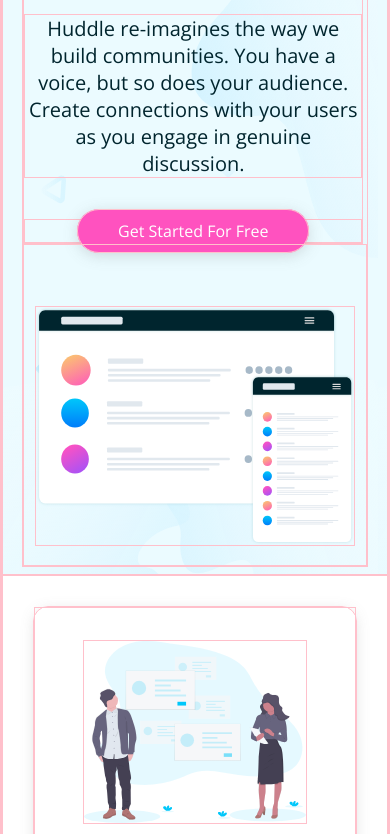
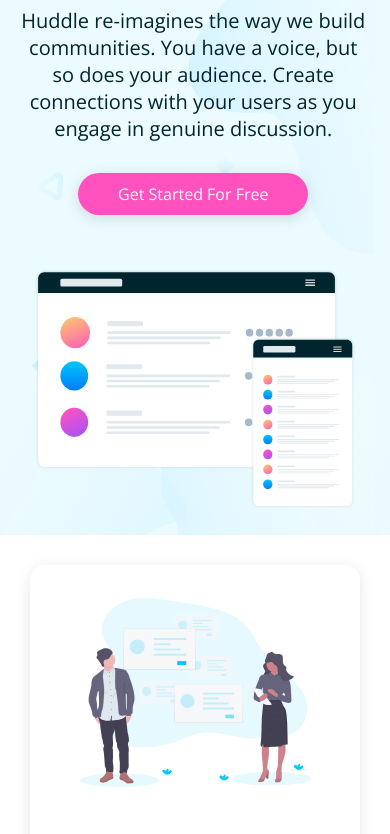
Before and after one commit to 3k3n3/zuri_task75, a plain HTML site: page index.html in a window 390 px wide. Shown: the part 280-1114 px from the top of the page. Drawn offline with nearby package versions, Linux system fonts and the light colour scheme.

Commit message:
added some features for responsivesness

```diff
--- a/style.css
+++ b/style.css
@@ -328,9 +328,6 @@ footer #link1 a:hover,
 }
 
 @media (max-width:450px) {
-    * {
-        border: 1px solid pink;
-    }
 
     header {
         padding: 2% 5%;
```
